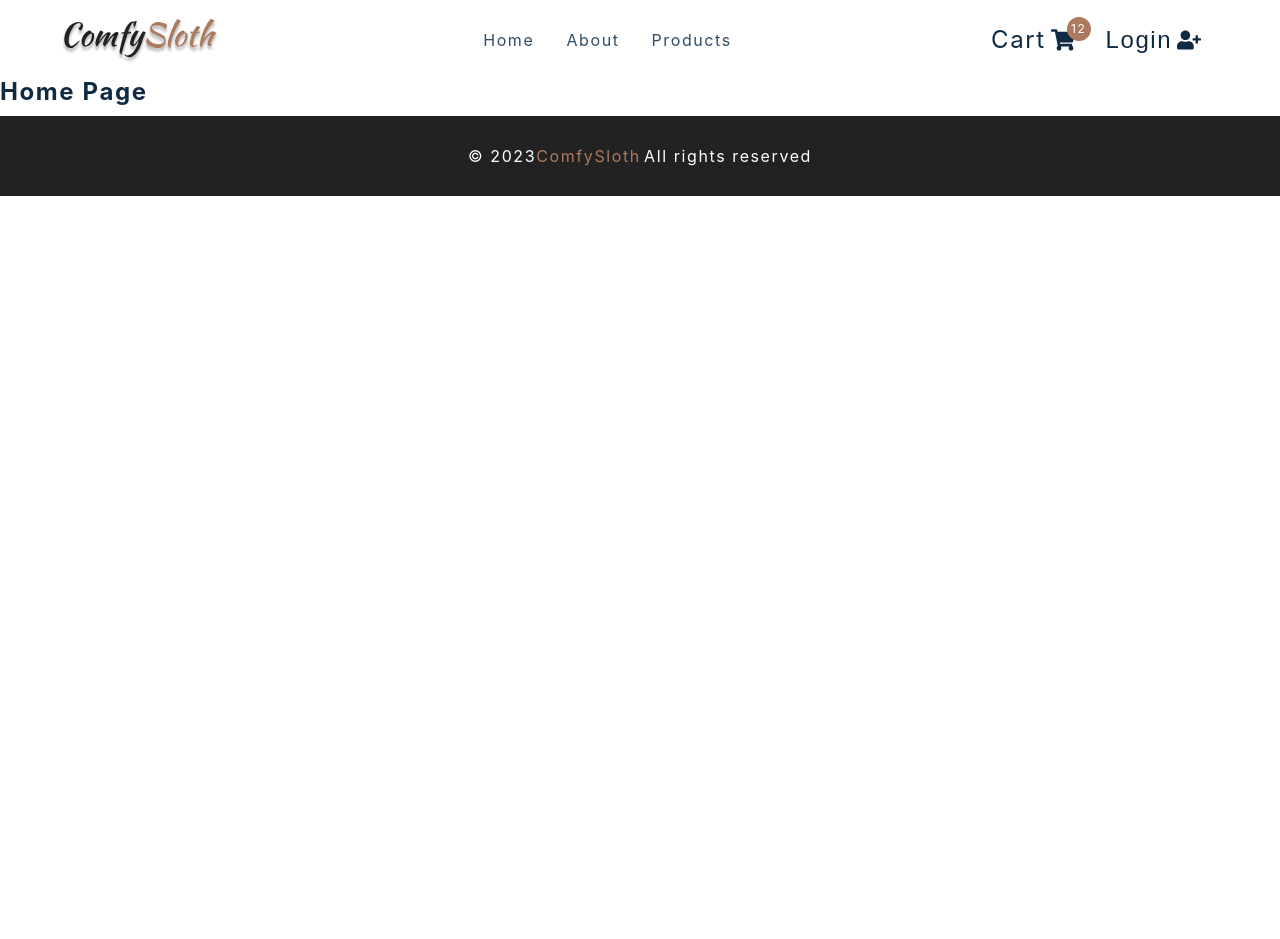
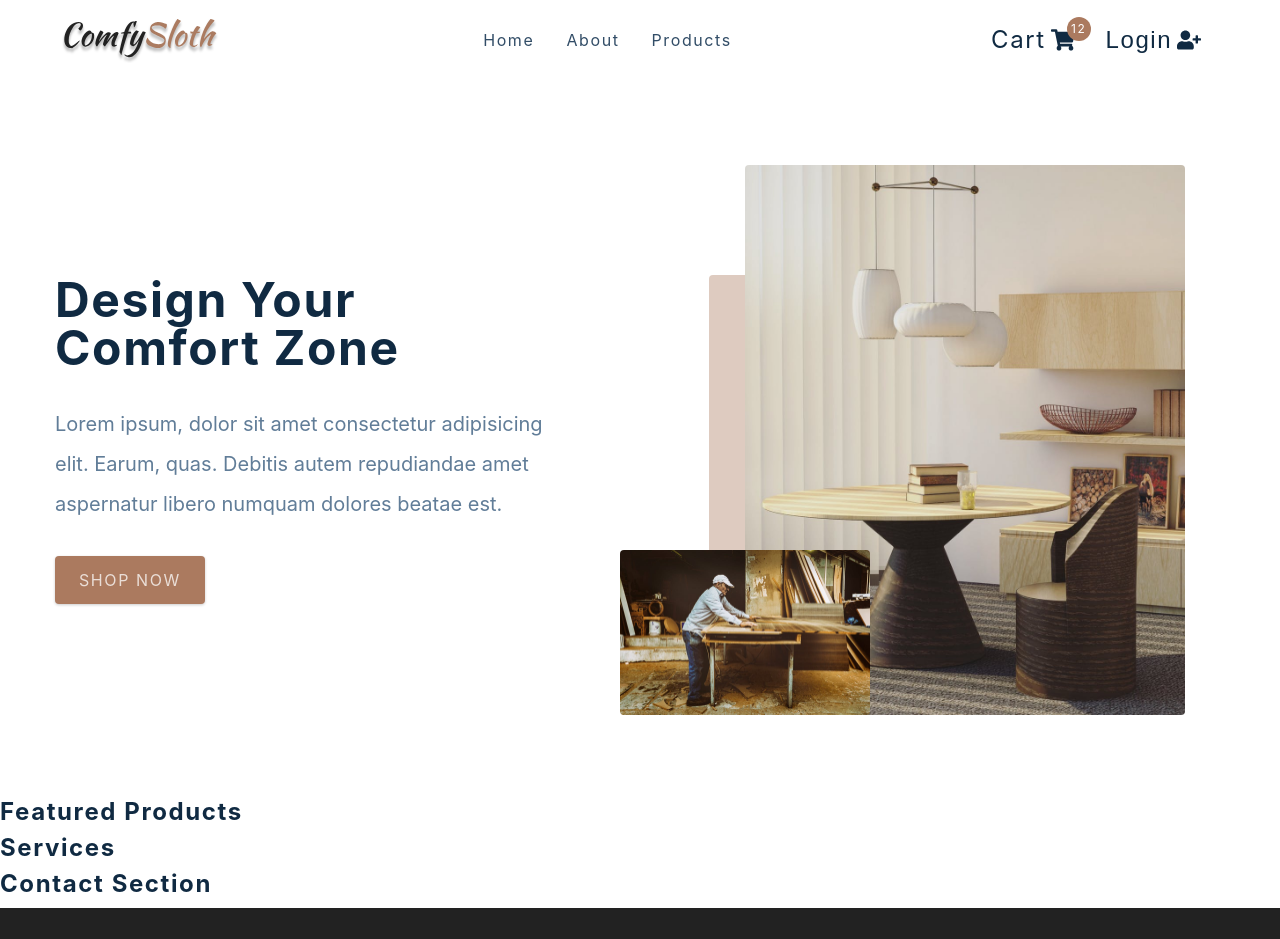
Before and after one commit to volkankarakaya/e-commerce-comfy, a React (Create React App) app: page / in a window 1280 px wide. Shown: the top 939 px of the page. Before the commit the page ends 800 px from the top, so only its background shows below. Built offline with nearby package versions, Linux system fonts and the light colour scheme; the HTML template or start-up script is replaced by a standard one.

Commit message:
add hero component content

```diff
--- a/src/components/Hero.js
+++ b/src/components/Hero.js
@@ -1,12 +1,33 @@
-import React from 'react'
-import styled from 'styled-components'
-import { Link } from 'react-router-dom'
-import heroBcg from '../assets/hero-bcg.jpeg'
-import heroBcg2 from '../assets/hero-bcg-2.jpeg'
+import React from "react";
+import styled from "styled-components";
+import { Link } from "react-router-dom";
+import heroBcg from "../assets/hero-bcg.jpeg";
+import heroBcg2 from "../assets/hero-bcg-2.jpeg";
 
 const Hero = () => {
-  return <h4>hero</h4>
-}
+  return (
+    <Wrapper className="section-center">
+      <article className="content">
+        <h1>
+          design your <br />
+          comfort zone
+        </h1>
+        <p>
+          Lorem ipsum, dolor sit amet consectetur adipisicing elit. Earum, quas.
+          Debitis autem repudiandae amet aspernatur libero numquam dolores
+          beatae est.
+        </p>
+        <Link to="products" className="btn hero-btn">
+          shop now
+        </Link>
+      </article>
+      <article className="img-container">
+        <img src={heroBcg} alt="nice table" className="main-img" />
+        <img src={heroBcg2} alt="person working" className="accent-img" />
+      </article>
+    </Wrapper>
+  );
+};
 
 const Wrapper = styled.section`
   min-height: 60vh;
@@ -58,7 +79,7 @@ const Wrapper = styled.section`
       border-radius: var(--radius);
     }
     .img-container::before {
-      content: '';
+      content: "";
       position: absolute;
       width: 10%;
       height: 80%;
@@ -68,6 +89,6 @@ const Wrapper = styled.section`
       border-radius: var(--radius);
     }
   }
-`
+`;
 
-export default Hero
+export default Hero;
--- a/src/pages/AboutPage.js
+++ b/src/pages/AboutPage.js
@@ -15,10 +15,12 @@ const AboutPage = () => {
             <div className="underline"></div>
           </div>
           <p>
-            Lorem ipsum dolor sit amet consectetur adipisicing elit. Aspernatur
-            temporibus voluptatum, animi officia facere error modi et earum sit
-            numquam nesciunt explicabo ipsa inventore nostrum cumque nobis
-            eveniet, eum iusto!
+            Lorem ipsum dolor sit amet consectetur adipisicing elit. Dolores
+            porro nobis, fugiat itaque cum harum cumque quaerat laboriosam
+            tenetur perferendis quod ex ratione iure nam delectus soluta. Harum,
+            non? Quisquam eaque praesentium modi expedita quia, aliquam minima
+            quos, unde dolores iusto illum ipsa amet aspernatur itaque quasi
+            ullam! Corporis, enim.
           </p>
         </article>
       </Wrapper>
--- a/src/pages/HomePage.js
+++ b/src/pages/HomePage.js
@@ -1,7 +1,14 @@
-import React from 'react'
-import { FeaturedProducts, Hero, Services, Contact } from '../components'
+import React from "react";
+import { FeaturedProducts, Hero, Services, Contact } from "../components";
 const HomePage = () => {
-  return <h4>home page</h4>
-}
+  return (
+    <main>
+      <Hero />
+      <FeaturedProducts />
+      <Services />
+      <Contact />
+    </main>
+  );
+};
 
-export default HomePage
+export default HomePage;
```
